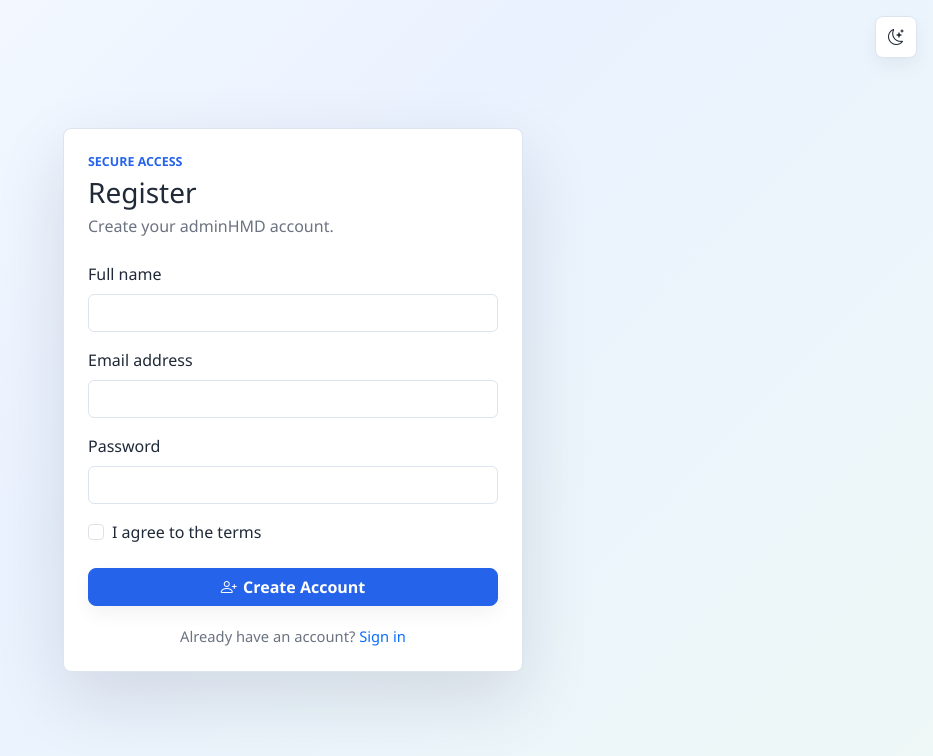
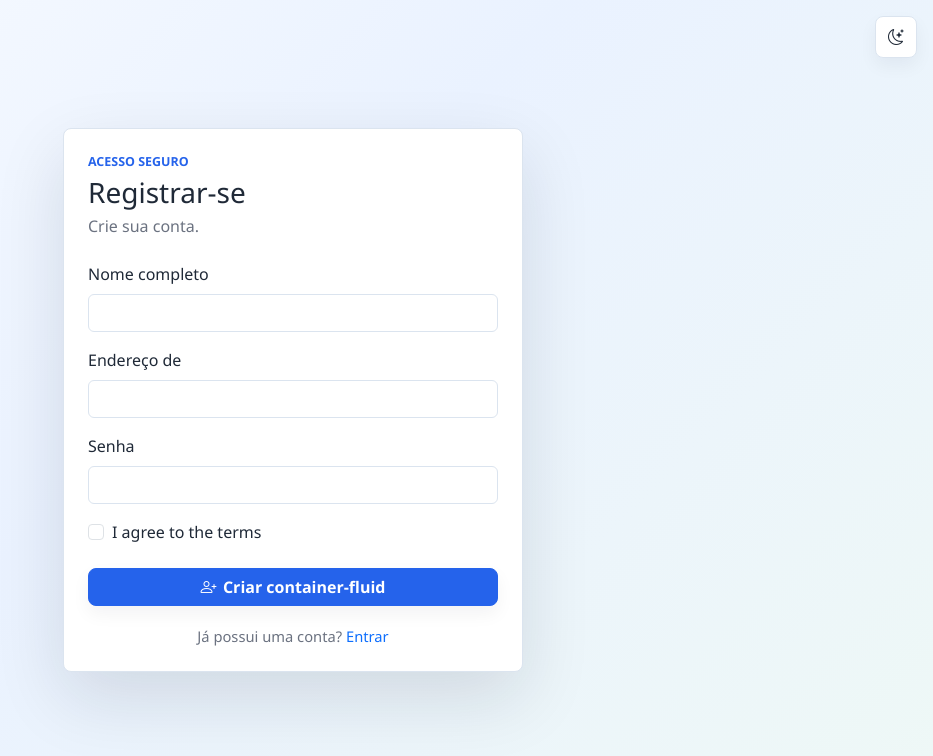
Before and after one commit to TolbyOwl/Semestre-6---Desenvolvimento-de-Sistema, a Flask app: page /register in a window 1280 px wide. Shown: the top 756 px of the page, without its empty margins (347-1280 px from the left). Run offline with Flask 3, Linux system fonts and the light colour scheme; some libraries are stand-ins or nearby versions.

Commit message:
Página de registro
- Tradução dos textos

```diff
--- a/templates/session/register.html
+++ b/templates/session/register.html
@@ -3,16 +3,16 @@
 {% block content %}
       <form class="needs-validation" method="post">
         <div class="mb-4">
-          <p class="eyebrow mb-1">Secure Access</p>
-          <h1 class="h3 mb-1">Register</h1>
-          <p class="text-muted mb-0">Create your adminHMD account.</p>
+          <p class="eyebrow mb-1">Acesso Seguro</p>
+          <h1 class="h3 mb-1">Registrar-se</h1>
+          <p class="text-muted mb-0">Crie sua conta.</p>
         </div>
-        <div class="mb-3"><label class="form-label" for="registerName">Full name</label><input class="form-control" id="registerName" type="text" name="name" required><div class="invalid-feedback">Full name is required.</div></div>
-        <div class="mb-3"><label class="form-label" for="registerEmail">Email address</label><input class="form-control" id="registerEmail" type="email" name="email" required><div class="invalid-feedback">Enter a valid email.</div></div>
-        <div class="mb-3"><label class="form-label" for="registerPassword">Password</label><input class="form-control" id="registerPassword" type="password" minlength="6" name="password" required><div class="invalid-feedback">Password must be at least 6 characters.</div></div>
+        <div class="mb-3"><label class="form-label" for="registerName">Nome completo</label><input class="form-control" id="registerName" type="text" name="name" required><div class="invalid-feedback">Full name is required.</div></div>
+        <div class="mb-3"><label class="form-label" for="registerEmail">Endereço de <e-mail></e-mail></label><input class="form-control" id="registerEmail" type="email" name="email" required><div class="invalid-feedback">Enter a valid email.</div></div>
+        <div class="mb-3"><label class="form-label" for="registerPassword">Senha</label><input class="form-control" id="registerPassword" type="password" minlength="6" name="password" required><div class="invalid-feedback">Password must be at least 6 characters.</div></div>
         <div class="form-check mb-4"><input class="form-check-input" type="checkbox" id="terms" required><label class="form-check-label" for="terms">I agree to the terms</label><div class="invalid-feedback">You must agree before continuing.</div></div>
-        <button class="btn btn-primary w-100" type="submit"><i class="bi bi-person-plus" aria-hidden="true"></i> Create Account</button>
+        <button class="btn btn-primary w-100" type="submit"><i class="bi bi-person-plus" aria-hidden="true"></i> Criar container-fluid</button>
       </form>
 
-      <div class="auth-footer">Already have an account? <a href={{url_for ('login')}}>Sign in</a></div>
+      <div class="auth-footer">Já possui uma conta? <a href={{url_for ('login')}}>Entrar</a></div>
 {% endblock content %}
```
